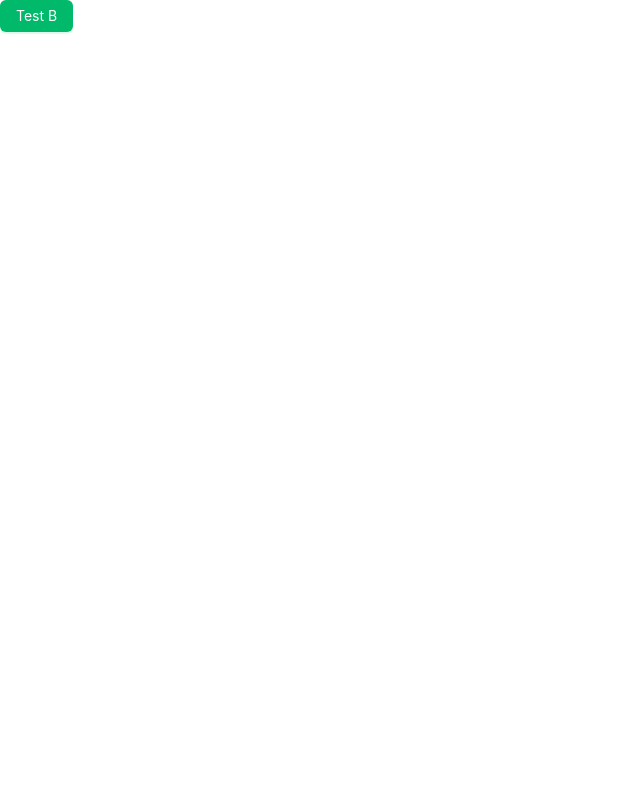
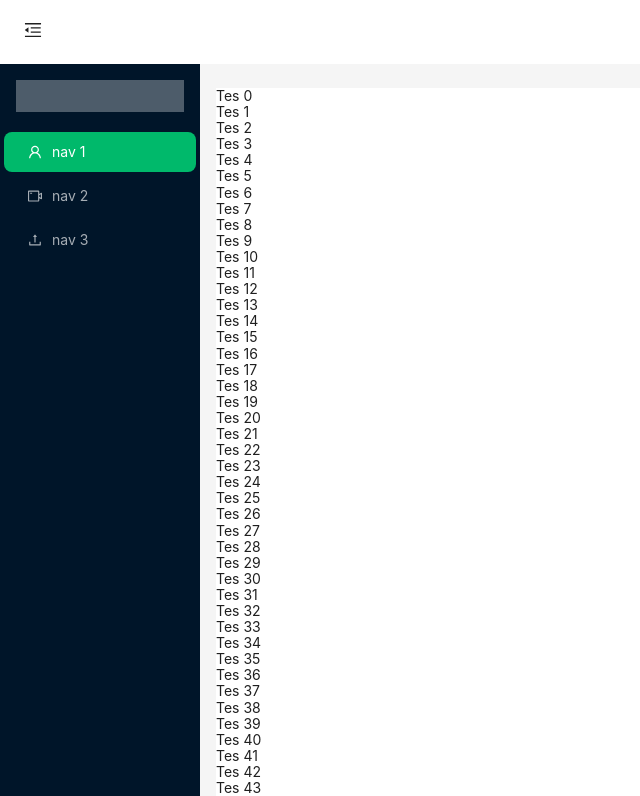
Before and after one commit to hdinjos/ant-boilerplate-v5, a React (Create React App) app: page / in a window 1280 px wide. Shown: the top 796 px of the page, without its empty margins (0-640 px from the left). Built offline with nearby package versions, Linux system fonts and the light colour scheme.

Commit message:
change header

```diff
--- a/package.json
+++ b/package.json
@@ -3,6 +3,7 @@
   "version": "0.1.0",
   "private": true,
   "dependencies": {
+    "@ant-design/icons": "^5.0.1",
     "@testing-library/jest-dom": "^5.16.5",
     "@testing-library/react": "^13.4.0",
     "@testing-library/user-event": "^13.5.0",
--- a/src/App.tsx
+++ b/src/App.tsx
@@ -1,12 +1,105 @@
-import React from "react";
-import { Button } from "antd";
+import React, { useState } from "react";
+import {
+  MenuFoldOutlined,
+  MenuUnfoldOutlined,
+  UploadOutlined,
+  UserOutlined,
+  VideoCameraOutlined,
+} from "@ant-design/icons";
+import { Layout, Menu, theme } from "antd";
+import "./assets/styles/layout.css";
 
-function App() {
+const { Header, Sider, Content, Footer } = Layout;
+
+const ListComp: React.FC = () => {
   return (
-    <div>
-      <Button type="primary">Test B</Button>
-    </div>
+    <>
+      {Array.from(Array(100)).map((item, index) => {
+        return <div>Tes {index}</div>;
+      })}
+    </>
   );
-}
+};
+
+const App: React.FC = () => {
+  const [collapsed, setCollapsed] = useState(false);
+  const {
+    token: { colorBgContainer },
+  } = theme.useToken();
+
+  return (
+    <Layout style={{ minHeight: "100vh" }}>
+      <Header
+        style={{
+          padding: 0,
+          background: colorBgContainer,
+          position: "sticky",
+          top: 0,
+          zIndex: 1,
+          width: "100%",
+        }}
+      >
+        {React.createElement(
+          collapsed ? MenuUnfoldOutlined : MenuFoldOutlined,
+          {
+            className: "trigger",
+            onClick: () => setCollapsed(!collapsed),
+          }
+        )}
+      </Header>
+      <Layout>
+        <Sider trigger={null} collapsible collapsed={collapsed}>
+          <div className="logo" />
+          <Menu
+            theme="dark"
+            mode="inline"
+            defaultSelectedKeys={["1"]}
+            items={[
+              {
+                key: "1",
+                icon: <UserOutlined />,
+                label: "nav 1",
+              },
+              {
+                key: "2",
+                icon: <VideoCameraOutlined />,
+                label: "nav 2",
+              },
+              {
+                key: "3",
+                icon: <UploadOutlined />,
+                label: "nav 3",
+              },
+            ]}
+          />
+        </Sider>
+        <Content>
+          <div style={{ display: "flex", flexDirection: "column" }}>
+            <div
+              style={{
+                background: colorBgContainer,
+                height: 100,
+                flex: 1,
+                margin: "24px 16px 0px 16px",
+              }}
+            >
+              <ListComp />
+              {/* This from router children */}
+            </div>
+            <Footer
+              style={{
+                textAlign: "center",
+                background: colorBgContainer,
+                marginTop: 20,
+              }}
+            >
+              Ant Design ©2023 Created by Ant UED
+            </Footer>
+          </div>
+        </Content>
+      </Layout>
+    </Layout>
+  );
+};
 
 export default App;
--- /dev/null
+++ b/src/assets/styles/layout.css
@@ -0,0 +1,17 @@
+.trigger {
+  padding: 0 24px;
+  font-size: 18px;
+  line-height: 64px;
+  cursor: pointer;
+  transition: color 0.3s;
+}
+
+.trigger:hover {
+  color: #1890ff;
+}
+
+.logo {
+  height: 32px;
+  margin: 16px;
+  background: rgba(255, 255, 255, 0.3);
+}
```
Also changed, not shown: 1 other file (tests, documents, lock files or other folders).
